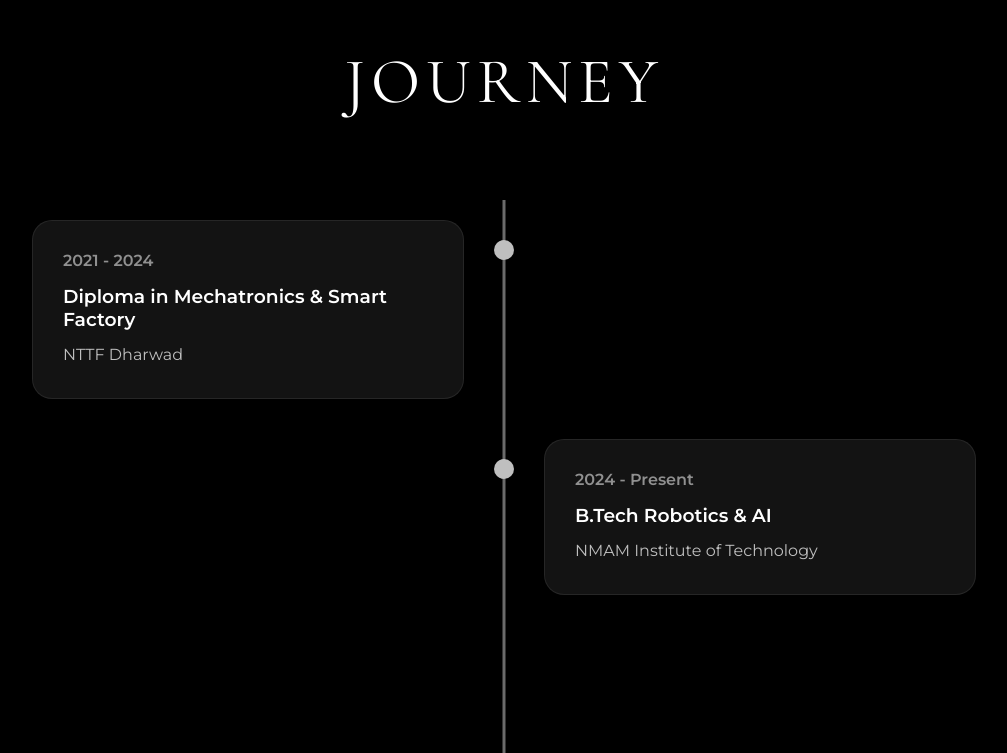
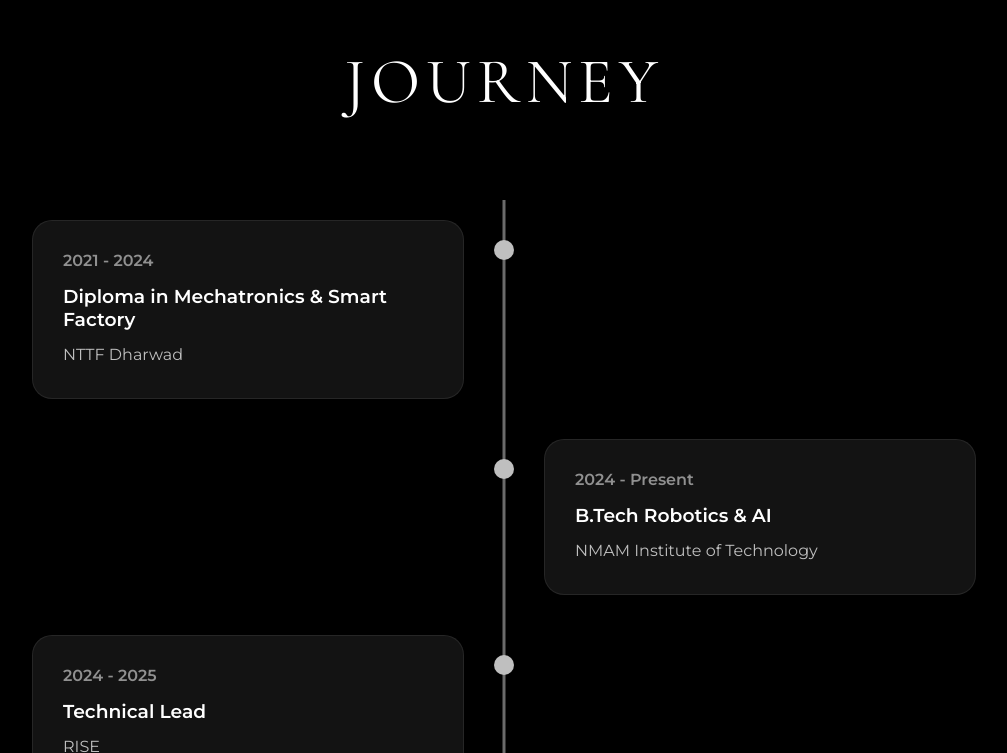
Before and after one commit to sadashivaipatil/sadashiv, a Python web app: template templates/index.html in a window 1280 px wide. Shown: the part 5747-6500 px from the top of the page, without its empty margins (136-1143 px from the left). Run offline with Jinja, Linux system fonts and the light colour scheme; the template is opened without the code that fills it, so the values that code supplies are empty.

Commit message:
first commit

```diff
--- a/templates/index.html
+++ b/templates/index.html
@@ -561,6 +561,64 @@
 
         </div>
 
+        <!-- Technical Lead -->
+
+        <div class="timeline-item left reveal-up">
+
+            <div class="timeline-content">
+
+                <span class="year">
+                    2024 - 2025
+                </span>
+
+                <h3>
+                    Technical Lead
+                </h3>
+
+                <p>
+                    RISE
+                </p>
+
+                <p>
+                    Assisted in planning and executing
+                    technical events and workshops.
+                </p>
+
+            </div>
+
+        </div>
+
+        <!-- Photography Head -->
+
+        <div class="timeline-item right reveal-up">
+
+            <div class="timeline-content">
+
+                <span class="year">
+                    2025 - 2026
+                </span>
+
+                <h3>
+                    Photography Head
+                </h3>
+
+                <p>
+                    RISE
+                </p>
+
+                <p>
+                    Led photography activities and captured
+                    important moments of events.
+                </p>
+
+            </div>
+
+        </div>
+
+    </div>
+
+</section>
+
 <!-- CONTACT SECTION -->
 
 <section class="contact" id="contact">
```
